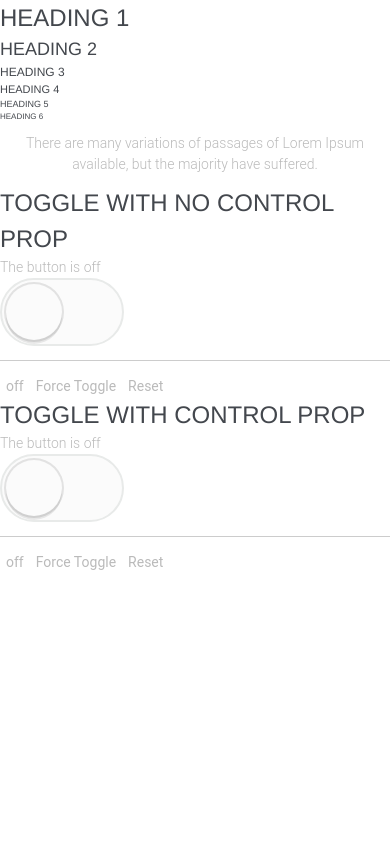
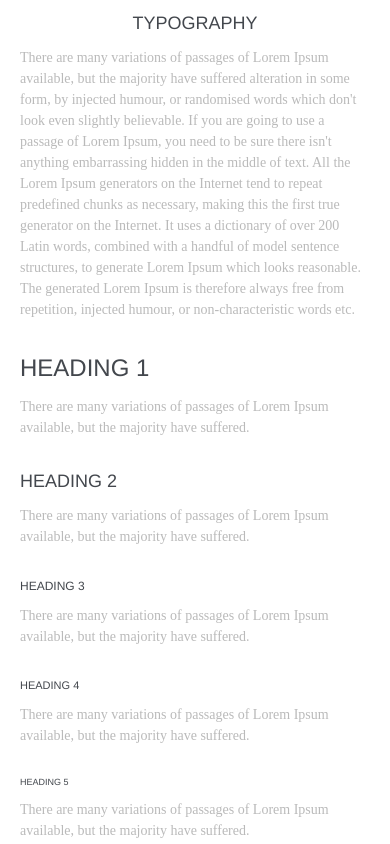
Before and after one commit to Brauxel/mythemes.vanessa, a Next.js app: page /elements in a window 390 px wide. Shown: the top 844 px of the page. Built offline with nearby package versions, Linux system fonts and the light colour scheme; a web font is replaced by a local one.

Commit message:
Site and section containers created, breakpoints file created for central control

```diff
--- a/components/atoms/Heading/cssVariables.jsx
+++ b/components/atoms/Heading/cssVariables.jsx
@@ -14,4 +14,13 @@ const fontSizes = {
 	h6: "0.8rem"
 };
 
-export { fontSizes };
+const iPadFontSizes = {
+	h1: "4.8rem",
+	h2: "3.6rem",
+	h3: "2.4rem",
+	h4: "2.2rem",
+	h5: "1.8rem",
+	h6: "1.6rem"
+};
+
+export { fontSizes, iPadFontSizes };
--- a/components/atoms/Heading/index.jsx
+++ b/components/atoms/Heading/index.jsx
@@ -8,7 +8,8 @@ Heading.propTypes = {
 	textAlign: PropTypes.string,
 	fontFamily: PropTypes.string,
 	fontSize: PropTypes.string,
-	iPadfontSize: PropTypes.string,
+	marginTop: PropTypes.string,
+	iPadFontSizes: PropTypes.string,
 	textTransform: PropTypes.string,
 	as: PropTypes.string,
 	children: PropTypes.oneOfType([
--- a/components/atoms/Heading/styles.jsx
+++ b/components/atoms/Heading/styles.jsx
@@ -1,20 +1,19 @@
 import styled from "styled-components";
-import { fontSizes } from "./cssVariables";
+import { fontSizes, iPadFontSizes } from "./cssVariables";
+import { minBreakpoints } from "../../styles/breakpoints";
 
 const styles = styled.h1`
 	color ${props => props.color || "#43474d"};
 	text-align: ${props => props.textAlign || "inherit"};
 	text-transform: ${props => props.textTransform || "uppercase"};
 	font-size: ${props => props.fontSize || fontSizes[props.as || "h1"]};
+	margin-bottom: ${props => props.marginTop || "8px"};
 	font-family: ${props =>
 		props.fontFamily || "'Raleway', Helvetica, Arial, sans-serif"};
 
-	@media screen and (min-width: 768px) {
-		font-size: ${props => props.iPadfontSize || "4.8rem"};
-	}
-
-	h2 {
-		font-size: 1rem;
+	@media ${minBreakpoints.iPadPortrait} {
+		font-size: ${props => props.iPadFontSize || iPadFontSizes[props.as || "h1"]};
+		margin-bottom: ${props => props.iPadmarginTop || "10px"};
 	}
 `;
 
--- /dev/null
+++ b/components/containers/SectionContainer/index.jsx
@@ -0,0 +1,18 @@
+import SectionContainerComponent from "./styles";
+import PropTypes from "prop-types";
+
+const SectionContainer = props => {
+	return (
+		<SectionContainerComponent>{props.children}</SectionContainerComponent>
+	);
+};
+
+SectionContainer.propTypes = {
+	children: PropTypes.oneOfType([
+		PropTypes.string,
+		PropTypes.array,
+		PropTypes.element
+	]).isRequired
+};
+
+export default SectionContainer;
--- /dev/null
+++ b/components/containers/SectionContainer/styles.jsx
@@ -0,0 +1,14 @@
+import styled from "styled-components";
+import { minBreakpoints } from "../../styles/breakpoints";
+
+const SectionContainerComponent = styled.div`
+	padding-top: 10px;
+	padding-bottom: 10px;
+
+	@media ${minBreakpoints.iPadPortrait} {
+		padding-top: 20px;
+		padding-bottom: 20px;
+	}
+`;
+
+export default SectionContainerComponent;
--- /dev/null
+++ b/components/containers/SiteContainer/index.jsx
@@ -0,0 +1,16 @@
+import SiteContainerComponent from "./styles";
+import PropTypes from "prop-types";
+
+const SiteContainer = props => {
+	return <SiteContainerComponent>{props.children}</SiteContainerComponent>;
+};
+
+SiteContainer.propTypes = {
+	children: PropTypes.oneOfType([
+		PropTypes.string,
+		PropTypes.array,
+		PropTypes.element
+	]).isRequired
+};
+
+export default SiteContainer;
--- /dev/null
+++ b/components/containers/SiteContainer/styles.jsx
@@ -0,0 +1,11 @@
+import styled from "styled-components";
+
+const SiteContainerComponent = styled.div`
+	max-width: 1200px;
+	width: 100%;
+	padding-left: 20px;
+	padding-right: 20px;
+	margin: 0 auto;
+`;
+
+export default SiteContainerComponent;
--- /dev/null
+++ b/components/styles/breakpoints.jsx
@@ -0,0 +1,15 @@
+const minBreakpoints = {
+	mobileLandscape: "(min-width: 640px)",
+	iPadPortrait: "(min-width: 768px)",
+	iPadLandscape: "(min-width: 1024px)",
+	desktop: "(min-width: 1200px)"
+};
+
+const maxBreakpoints = {
+	mobileLandscape: "(max-width: 640px)",
+	iPadPortrait: "(max-width: 768px)",
+	iPadLandscape: "(max-width: 1024px)",
+	desktop: "(max-width: 1200px)"
+};
+
+export { minBreakpoints, maxBreakpoints };
--- a/components/styles/index.jsx
+++ b/components/styles/index.jsx
@@ -4,11 +4,11 @@ import "../../static/css/resets.css";
 import { Raleway, Roboto } from "./fontEmbedding/";
 import Elements from "./elements";
 
-const Styles = () => (
+const Styles = props => (
 	<Fragment>
 		<Raleway />
 		<Roboto />
-		<Elements />
+		<Elements {...props} />
 	</Fragment>
 );
 
--- a/pages/elements.jsx
+++ b/pages/elements.jsx
@@ -2,28 +2,98 @@ import Styles from "../components/styles/";
 import Text from "../components/atoms/Text/";
 import Heading from "../components/atoms/Heading/";
 import Toggle from "../components/containers/ToggleContainer/";
+import SiteContainer from "../components/containers/SiteContainer/";
+import SectionContainer from "../components/containers/SectionContainer/";
 
 const Elements = () => (
 	<main>
-		<Styles />
+		<SiteContainer>
+			<Styles fontFamily="Raleway" />
 
+			<SectionContainer>
+				<Heading as="h2" textAlign="center">
+					Typography
+				</Heading>
+
+				<Text>
+					There are many variations of passages of Lorem Ipsum available, but
+					the majority have suffered alteration in some form, by injected
+					humour, or randomised words which don&apos;t look even slightly
+					believable. If you are going to use a passage of Lorem Ipsum, you need
+					to be sure there isn&apos;t anything embarrassing hidden in the middle
+					of text. All the Lorem Ipsum generators on the Internet tend to repeat
+					predefined chunks as necessary, making this the first true generator
+					on the Internet. It uses a dictionary of over 200 Latin words,
+					combined with a handful of model sentence structures, to generate
+					Lorem Ipsum which looks reasonable. The generated Lorem Ipsum is
+					therefore always free from repetition, injected humour, or
+					non-characteristic words etc.
+				</Text>
+			</SectionContainer>
+
+			<SectionContainer>
 				<Heading>Heading 1</Heading>
+				<Text>
+					There are many variations of passages of Lorem Ipsum available, but
+					the majority have suffered.
+				</Text>
+			</SectionContainer>
+
+			<SectionContainer>
 				<Heading as="h2">Heading 2</Heading>
+				<Text>
+					There are many variations of passages of Lorem Ipsum available, but
+					the majority have suffered.
+				</Text>
+			</SectionContainer>
+
+			<SectionContainer>
 				<Heading as="h3">Heading 3</Heading>
+				<Text>
+					There are many variations of passages of Lorem Ipsum available, but
+					the majority have suffered.
+				</Text>
+			</SectionContainer>
+
+			<SectionContainer>
 				<Heading as="h4">Heading 4</Heading>
+				<Text>
+					There are many variations of passages of Lorem Ipsum available, but
+					the majority have suffered.
+				</Text>
+			</SectionContainer>
+
+			<SectionContainer>
 				<Heading as="h5">Heading 5</Heading>
+				<Text>
+					There are many variations of passages of Lorem Ipsum available, but
+					the majority have suffered.
+				</Text>
+			</SectionContainer>
+
+			<SectionContainer>
 				<Heading as="h6">Heading 6</Heading>
+				<Text>
+					There are many variations of passages of Lorem Ipsum available, but
+					the majority have suffered.
+				</Text>
+			</SectionContainer>
 
+			<SectionContainer>
 				<Text textAlign="center">
-			There are many variations of passages of Lorem Ipsum available, but the
-			majority have suffered.
+					There are many variations of passages of Lorem Ipsum available, but
+					the majority have suffered.
 				</Text>
+			</SectionContainer>
 
+			<SectionContainer>
 				<Heading>Toggle with no control prop</Heading>
 				<Toggle />
 
 				<Heading>Toggle with control prop</Heading>
 				<Toggle on={true} />
+			</SectionContainer>
+		</SiteContainer>
 	</main>
 );
 
```
Lines whose indentation alone changed are shown as unchanged.
